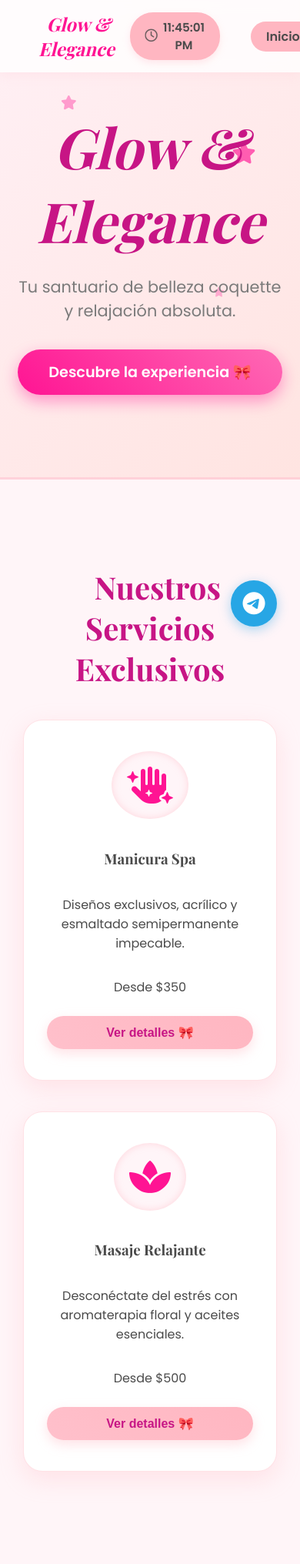
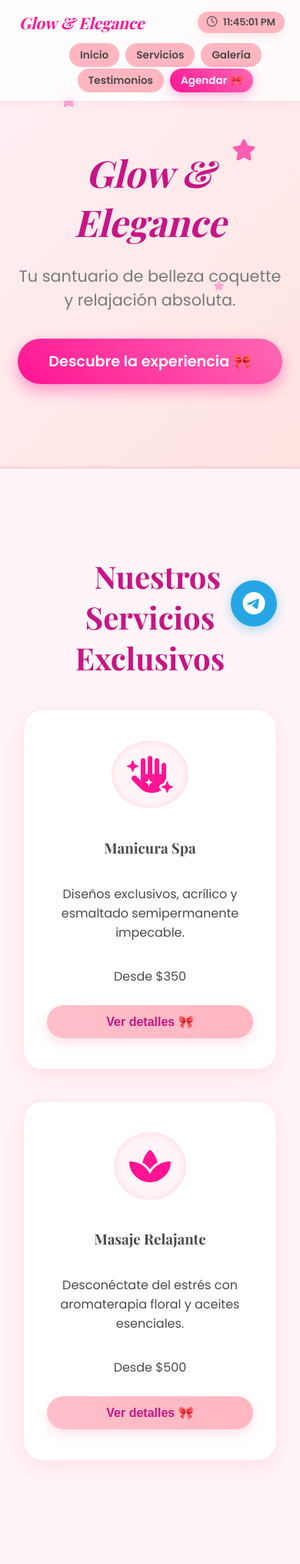
Before and after one commit to r26375146-dev/proyecto-spa, a Flask app: page / in a window 390 px wide. Shown: the top 2032 px of the page at 77% size. Run offline with Flask 3, Linux system fonts and the light colour scheme; some web fonts are replaced.

Commit message:
Update style.css

```diff
--- a/static/style.css
+++ b/static/style.css
@@ -38,64 +38,29 @@ h1, h2, h3, h4 { font-family: var(--serif-elegante); }
 }
 .navbar.scrolled { padding: 10px 50px; background: rgba(255, 255, 255, 0.95); }
 
-/* Contenedor Izquierdo (Logo + Reloj) */
 .nav-left { display: flex; align-items: center; gap: 20px; }
 .nav-brand { font-family: var(--serif-elegante); font-size: 1.5rem; color: var(--rosa-vibrante); font-weight: bold; font-style: italic; }
 
-/* El Reloj Coquette (Mismo estilo que los botones) */
 .nav-clock {
-    background-color: var(--rosa-claro);
-    padding: 8px 20px;
-    border-radius: 30px;
-    color: var(--texto-oscuro);
-    font-size: 0.95rem;
-    font-weight: 600;
-    display: flex;
-    align-items: center;
-    gap: 8px;
-    box-shadow: 0 4px 10px rgba(255, 182, 193, 0.3);
-    transition: all 0.3s ease;
+    background-color: var(--rosa-claro); padding: 8px 20px; border-radius: 30px;
+    color: var(--texto-oscuro); font-size: 0.95rem; font-weight: 600;
+    display: flex; align-items: center; gap: 8px; box-shadow: 0 4px 10px rgba(255, 182, 193, 0.3); transition: all 0.3s ease;
 }
-
 .nav-clock:hover {
-    background-color: var(--rosa-vibrante);
-    color: var(--blanco-puro);
-    transform: translateY(-2px);
-    box-shadow: 0 4px 15px rgba(255, 20, 147, 0.4);
+    background-color: var(--rosa-vibrante); color: var(--blanco-puro); transform: translateY(-2px); box-shadow: 0 4px 15px rgba(255, 20, 147, 0.4);
 }
-
-.nav-clock i {
-    animation: pulse-clock 2s infinite;
-}
+.nav-clock i { animation: pulse-clock 2s infinite; }
 
 .nav-links { list-style: none; display: flex; gap: 12px; margin: 0; align-items: center; }
 
-/* Estilo unificado de botones en el menú */
 .nav-btn {
-    background-color: var(--rosa-claro);
-    padding: 8px 20px;
-    border-radius: 30px;
-    color: var(--texto-oscuro) !important;
-    font-weight: 600;
-    text-decoration: none;
-    transition: all 0.3s ease;
+    background-color: var(--rosa-claro); padding: 8px 20px; border-radius: 30px;
+    color: var(--texto-oscuro) !important; font-weight: 600; text-decoration: none; transition: all 0.3s ease;
 }
-.nav-btn:hover {
-    background-color: var(--rosa-vibrante);
-    color: var(--blanco-puro) !important;
-    transform: translateY(-2px);
-    box-shadow: 0 4px 10px rgba(255, 182, 193, 0.5);
-}
+.nav-btn:hover { background-color: var(--rosa-vibrante); color: var(--blanco-puro) !important; transform: translateY(-2px); box-shadow: 0 4px 10px rgba(255, 182, 193, 0.5); }
 
-/* El botón principal de Agendar en el menú */
-.highlight-btn {
-    background: linear-gradient(45deg, var(--rosa-vibrante), #FF69B4);
-    color: var(--blanco-puro) !important;
-    box-shadow: 0 4px 15px rgba(255, 20, 147, 0.3);
-}
-.highlight-btn:hover {
-    box-shadow: 0 6px 20px rgba(255, 20, 147, 0.5);
-}
+.highlight-btn { background: linear-gradient(45deg, var(--rosa-vibrante), #FF69B4); color: var(--blanco-puro) !important; box-shadow: 0 4px 15px rgba(255, 20, 147, 0.3); }
+.highlight-btn:hover { box-shadow: 0 6px 20px rgba(255, 20, 147, 0.5); }
 
 /* --- 3. Encabezado Hero --- */
 .hero {
@@ -120,82 +85,29 @@ h1, h2, h3, h4 { font-family: var(--serif-elegante); }
     background: var(--blanco-puro); border: 1px solid rgba(255, 182, 193, 0.4);
     border-radius: 25px; padding: 40px 30px; width: 350px;
     box-shadow: var(--sombra-elegante); transition: all 0.4s ease;
-    display: flex; flex-direction: column; align-items: center;
+    display: flex; flex-direction: column; align-items: center; box-sizing: border-box;
 }
 .service-card:hover { transform: translateY(-15px); box-shadow: 0 20px 40px rgba(255, 20, 147, 0.2); border-color: var(--rosa-vibrante); }
-
-.service-icon {
-    font-size: 3rem; color: var(--rosa-vibrante); margin-bottom: 20px;
-    background: var(--rosa-pastel); padding: 20px; border-radius: 50%;
-    box-shadow: inset 0 0 10px rgba(255,182,193,0.5); transition: transform 0.3s ease;
-}
+.service-icon { font-size: 3rem; color: var(--rosa-vibrante); margin-bottom: 20px; background: var(--rosa-pastel); padding: 20px; border-radius: 50%; box-shadow: inset 0 0 10px rgba(255,182,193,0.5); transition: transform 0.3s ease; }
 .service-card:hover .service-icon { transform: rotate(10deg) scale(1.1); }
 .service-price { margin-bottom: 25px; }
 
-/* --- 5. SISTEMA DE BOTONES UNIFICADOS (Estilo Moñito) --- */
-.coquette-btn-main {
-    background: linear-gradient(45deg, var(--rosa-vibrante), #FF69B4);
-    color: var(--blanco-puro);
-    padding: 15px 40px;
-    border-radius: 30px;
-    font-size: 1.2rem;
-    font-weight: 600;
-    text-decoration: none;
-    display: inline-block;
-    cursor: pointer;
-    border: none;
-    transition: all 0.3s ease;
-    box-shadow: 0 8px 20px rgba(255, 20, 147, 0.4);
-    position: relative;
-    overflow: hidden;
-}
-
-.coquette-btn-secondary {
-    background: linear-gradient(45deg, #FFC0CB, #FFB6C1);
-    color: var(--rosa-oscuro);
-    padding: 12px 30px;
-    border-radius: 30px;
-    font-size: 1rem;
-    font-weight: 600;
-    border: none;
-    cursor: pointer;
-    transition: all 0.3s ease;
-    box-shadow: 0 6px 15px rgba(255, 182, 193, 0.4);
-    position: relative;
-    overflow: hidden;
-    margin-top: auto;
-    width: 100%;
-}
-
-.coquette-btn-main::after, .coquette-btn-secondary::after {
-    content: ''; position: absolute; top: -50%; left: -50%; width: 200%; height: 200%;
-    background: rgba(255,255,255,0.3); transform: rotate(45deg); transition: all 0.3s ease; opacity: 0;
-}
-
+/* --- 5. Botones --- */
+.coquette-btn-main { background: linear-gradient(45deg, var(--rosa-vibrante), #FF69B4); color: var(--blanco-puro); padding: 15px 40px; border-radius: 30px; font-size: 1.2rem; font-weight: 600; text-decoration: none; display: inline-block; cursor: pointer; border: none; transition: all 0.3s ease; box-shadow: 0 8px 20px rgba(255, 20, 147, 0.4); position: relative; overflow: hidden; }
+.coquette-btn-secondary { background: linear-gradient(45deg, #FFC0CB, #FFB6C1); color: var(--rosa-oscuro); padding: 12px 30px; border-radius: 30px; font-size: 1rem; font-weight: 600; border: none; cursor: pointer; transition: all 0.3s ease; box-shadow: 0 6px 15px rgba(255, 182, 193, 0.4); position: relative; overflow: hidden; margin-top: auto; width: 100%; }
+.coquette-btn-main::after, .coquette-btn-secondary::after { content: ''; position: absolute; top: -50%; left: -50%; width: 200%; height: 200%; background: rgba(255,255,255,0.3); transform: rotate(45deg); transition: all 0.3s ease; opacity: 0; }
 .coquette-btn-main:hover, .coquette-btn-secondary:hover { transform: translateY(-3px) scale(1.02); }
 .coquette-btn-main:hover { box-shadow: 0 12px 25px rgba(255, 20, 147, 0.6); }
-.coquette-btn-secondary:hover {
-    background: linear-gradient(45deg, var(--rosa-vibrante), #FF69B4);
-    color: white; box-shadow: 0 12px 25px rgba(255, 20, 147, 0.4);
-}
+.coquette-btn-secondary:hover { background: linear-gradient(45deg, var(--rosa-vibrante), #FF69B4); color: white; box-shadow: 0 12px 25px rgba(255, 20, 147, 0.4); }
 .coquette-btn-main:hover::after, .coquette-btn-secondary:hover::after { left: 100%; opacity: 1; transition: left 0.7s ease; }
 
-/* --- 6. Galería Interactiva --- */
+/* --- 6. Galería --- */
 .portfolio { padding: 60px 0; }
 .portfolio h2 { font-size: 2.5rem; color: var(--rosa-oscuro); margin-bottom: 40px; }
-
-.gallery {
-    display: grid;
-    grid-template-columns: repeat(auto-fit, minmax(300px, 1fr));
-    gap: 25px; margin-top: 30px;
-}
+.gallery { display: grid; grid-template-columns: repeat(auto-fit, minmax(300px, 1fr)); gap: 25px; margin-top: 30px; }
 .img-wrapper { position: relative; border-radius: 20px; overflow: hidden; box-shadow: var(--sombra-elegante); height: 350px; }
 .gallery-img { width: 100%; height: 100%; object-fit: cover; transition: transform 0.5s ease; }
-.img-overlay {
-    position: absolute; top: 0; left: 0; right: 0; bottom: 0;
-    background: rgba(199, 21, 133, 0.7); display: flex; justify-content: center; align-items: center;
-    opacity: 0; transition: opacity 0.3s ease;
-}
+.img-overlay { position: absolute; top: 0; left: 0; right: 0; bottom: 0; background: rgba(199, 21, 133, 0.7); display: flex; justify-content: center; align-items: center; opacity: 0; transition: opacity 0.3s ease; }
 .img-overlay span { color: white; font-family: var(--serif-elegante); font-size: 1.5rem; font-style: italic; transform: translateY(20px); transition: transform 0.3s ease; }
 .img-wrapper:hover .gallery-img { transform: scale(1.1); }
 .img-wrapper:hover .img-overlay { opacity: 1; }
@@ -204,7 +116,7 @@ h1, h2, h3, h4 { font-family: var(--serif-elegante); }
 /* --- 7. Testimonios --- */
 .testimonials { padding: 80px 0; background: var(--blanco-puro); border-top: 2px dashed var(--rosa-claro); border-bottom: 2px dashed var(--rosa-claro); }
 .testimonial-grid { display: flex; justify-content: center; gap: 30px; flex-wrap: wrap; margin-top: 40px; }
-.testimonial-card { background: var(--rosa-pastel); padding: 40px; border-radius: 20px; width: 400px; text-align: left; box-shadow: 0 5px 15px rgba(0,0,0,0.05); }
+.testimonial-card { background: var(--rosa-pastel); padding: 40px; border-radius: 20px; width: 400px; text-align: left; box-shadow: 0 5px 15px rgba(0,0,0,0.05); box-sizing: border-box;}
 .quote-icon { font-size: 2rem; color: var(--rosa-claro); margin-bottom: 15px; }
 .testimonial-card p { font-style: italic; color: var(--texto-oscuro); line-height: 1.6; }
 .testimonial-card h4 { color: var(--rosa-vibrante); margin-top: 20px; margin-bottom: 5px; }
@@ -214,7 +126,7 @@ h1, h2, h3, h4 { font-family: var(--serif-elegante); }
 .booking { padding: 80px 0; }
 .coquette-form {
     max-width: 550px; margin: 0 auto; text-align: left; background: var(--blanco-puro);
-    padding: 40px; border-radius: 25px; box-shadow: var(--sombra-elegante); border: 1px solid rgba(255, 182, 193, 0.5);
+    padding: 40px; border-radius: 25px; box-shadow: var(--sombra-elegante); border: 1px solid rgba(255, 182, 193, 0.5); box-sizing: border-box;
 }
 .form-group label { display: block; margin-bottom: 8px; color: var(--rosa-oscuro); font-weight: 600; font-size: 0.95rem; }
 .input-icon-wrapper { position: relative; margin-bottom: 20px; }
@@ -224,6 +136,12 @@ h1, h2, h3, h4 { font-family: var(--serif-elegante); }
     font-family: var(--sans-moderna); background-color: #FAFAFA; transition: all 0.3s ease; box-sizing: border-box;
 }
 .interactive-form input:focus, .interactive-form select:focus { border-color: var(--rosa-vibrante); background-color: var(--blanco-puro); outline: none; box-shadow: 0 0 0 4px rgba(255, 20, 147, 0.1); }
+
+/* Acomodo de Fecha y Hora en columnas */
+.form-row { display: flex; gap: 15px; width: 100%; margin-bottom: 20px; }
+.form-group-half { flex: 1; }
+.form-group-half label { display: block; margin-bottom: 8px; color: var(--rosa-oscuro); font-weight: 600; font-size: 0.95rem; }
+
 .cancel-section { padding: 40px 0 80px; background: transparent; }
 .minimal-form { background: transparent; box-shadow: none; border: none; padding: 0; }
 .minimal-form input { width: 100%; padding: 12px; border-radius: 12px; border: 1px solid var(--rosa-claro); box-sizing: border-box; background: white; margin-bottom: 15px;}
@@ -252,4 +170,63 @@ footer { background: linear-gradient(180deg, var(--rosa-vibrante), var(--rosa-os
 @keyframes pulse-clock { 0% { transform: scale(1); opacity: 1; } 50% { transform: scale(1.1); opacity: 0.8; } 100% { transform: scale(1); opacity: 1; } }
 
 .modal-overlay { display: none; position: fixed; z-index: 3000; left: 0; top: 0; width: 100%; height: 100%; background-color: rgba(255, 240, 245, 0.8); backdrop-filter: blur(5px); justify-content: center; align-items: center; }
-.modal-content { background: white; padding: 40px; border-radius: 30px; max-width: 500px; box-shadow: var(--sombra-elegante); position: relative; border: 1px solid var(--rosa-claro); }
+.modal-content { background: white; padding: 40px; border-radius: 30px; max-width: 500px; box-shadow: var(--sombra-elegante); position: relative; border: 1px solid var(--rosa-claro); width: 90%; box-sizing: border-box; }
+
+
+/* =======================================================
+   12. MAGIA PARA CELULARES (RESPONSIVIDAD)
+   ======================================================= */
+@media (max-width: 768px) {
+    /* Barra de Navegación Móvil */
+    .navbar {
+        padding: 15px 20px;
+        flex-direction: column; /* Acomoda todo de arriba hacia abajo */
+        gap: 15px;
+    }
+    .navbar.scrolled {
+        padding: 10px 20px;
+    }
+    .nav-left {
+        width: 100%;
+        justify-content: space-between; /* Separa el logo del reloj */
+    }
+    .nav-brand {
+        font-size: 1.3rem; /* Letra un poco más pequeña */
+    }
+    .nav-clock {
+        padding: 5px 12px;
+        font-size: 0.8rem;
+    }
+
+    /* Botones del menú en celular */
+    .nav-links {
+        width: 100%;
+        flex-wrap: wrap; /* Permite que los botones bajen si no caben */
+        justify-content: center;
+        gap: 8px;
+    }
+    .nav-btn {
+        padding: 6px 14px;
+        font-size: 0.85rem;
+    }
+
+    /* Como el menú ahora es más alto, bajamos el título para que no se tape */
+    .hero {
+        padding-top: 200px;
+    }
+    .hero h1 {
+        font-size: 3rem;
+    }
+
+    /* Ajuste de formularios para que no se salgan de la pantalla */
+    .form-row {
+        flex-direction: column; /* Pone la fecha arriba y la hora abajo */
+        gap: 0;
+    }
+    .form-group-half {
+        width: 100%;
+    }
+    .coquette-form {
+        padding: 25px; /* Menos espacio en blanco a los lados */
+    }
+}
```
